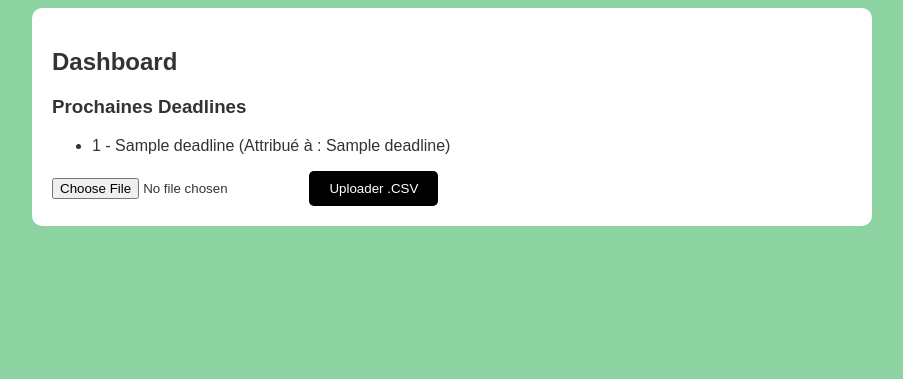
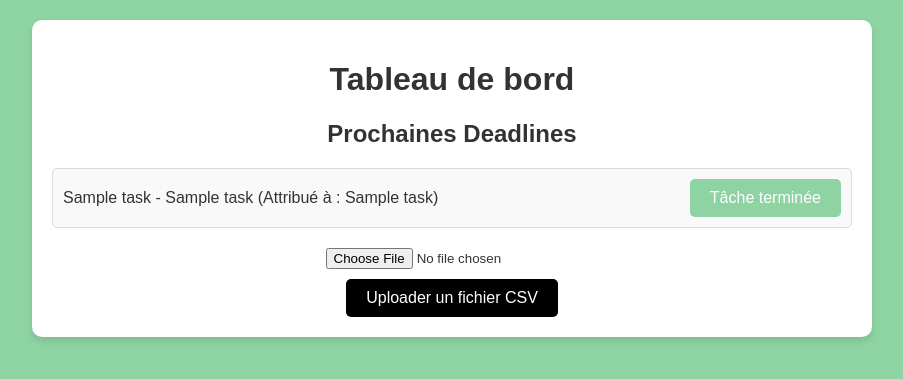
Before and after one commit to thomasrib8/deadline-jungle, a Flask app: template templates/dashboard.html in a window 1280 px wide. Shown: the top 379 px of the page, without its empty margins (188-1091 px from the left). Run offline with Flask 3, Linux system fonts and the light colour scheme; the template is opened without the code that fills it: most values are stand-ins (such as "Sample title", 1, 10 or a date in 2020).

Commit message:
Initial commit

```diff
--- a/app.py
+++ b/app.py
@@ -1,9 +1,9 @@
+import os
 from flask import Flask, render_template, request, redirect, url_for, jsonify
 import sqlite3
 from werkzeug.utils import secure_filename
-import os
-from datetime import datetime
 
+# Initialisation de l'application Flask
 app = Flask(__name__)
 app.config['UPLOAD_FOLDER'] = './uploads'
 app.config['SECRET_KEY'] = 'your_secret_key'
@@ -23,19 +23,22 @@ def init_db():
     conn.commit()
     conn.close()
 
+# Route pour la page de connexion
 @app.route('/')
 def login():
     return render_template('login.html')
 
+# Route pour afficher le tableau de bord
 @app.route('/dashboard')
 def dashboard():
     conn = sqlite3.connect('tasks.db')
     cursor = conn.cursor()
-    cursor.execute("SELECT title, end_date, assigned_to FROM tasks WHERE status='Pending' ORDER BY end_date ASC LIMIT 5")
+    cursor.execute("SELECT id, title, end_date, assigned_to FROM tasks WHERE status='Pending' ORDER BY end_date ASC LIMIT 5")
     deadlines = cursor.fetchall()
     conn.close()
     return render_template('dashboard.html', deadlines=deadlines)
 
+# Route pour uploader un fichier CSV
 @app.route('/upload', methods=['POST'])
 def upload():
     if 'file' not in request.files:
@@ -47,6 +50,7 @@ def upload():
     import_csv(file_path)
     return redirect(url_for('dashboard'))
 
+# Fonction pour importer les données d'un fichier CSV
 def import_csv(file_path):
     conn = sqlite3.connect('tasks.db')
     cursor = conn.cursor()
@@ -58,6 +62,7 @@ def import_csv(file_path):
     conn.commit()
     conn.close()
 
+# Route pour mettre à jour le statut d'une tâche
 @app.route('/update_status/<int:task_id>', methods=['POST'])
 def update_status(task_id):
     conn = sqlite3.connect('tasks.db')
@@ -67,6 +72,8 @@ def update_status(task_id):
     conn.close()
     return redirect(url_for('dashboard'))
 
+# Point d'entrée de l'application
 if __name__ == '__main__':
-    init_db()
-    app.run(debug=True)
+    init_db()  # Initialisation de la base de données
+    port = int(os.environ.get('PORT', 5000))  # Utilisation du port fourni par Render
+    app.run(host='0.0.0.0', port=port, debug=True)
--- a/app/static/css/style.css
+++ /dev/null
@@ -1,27 +0,0 @@
-body {
-    font-family: Arial, sans-serif;
-    background-color: #8ed3a2;
-    color: #333;
-}
-
-.container {
-    max-width: 800px;
-    margin: 0 auto;
-    background: #fff;
-    padding: 20px;
-    border-radius: 10px;
-}
-
-button {
-    background-color: #000;
-    color: #fff;
-    padding: 10px 20px;
-    border: none;
-    cursor: pointer;
-    border-radius: 5px;
-}
-
-button.task-completed {
-    background-color: #8ed3a2;
-    color: #fff;
-}
--- a/requirements.txt
+++ b/requirements.txt
@@ -1,2 +1,3 @@
-Flask==2.3.2
-Werkzeug==2.3.2
+Flask>=2.3,<3.0
+Werkzeug>=2.3.3
+python-dotenv>=1.0.0
--- /dev/null
+++ b/static/css/style.css
@@ -0,0 +1,81 @@
+/* Style général */
+body {
+    font-family: Arial, sans-serif;
+    background-color: #8ed3a2;
+    margin: 0;
+    padding: 0;
+    color: #333;
+}
+
+/* Conteneurs des modules */
+.container {
+    max-width: 800px;
+    margin: 20px auto;
+    background: #fff;
+    padding: 20px;
+    border-radius: 10px;
+    box-shadow: 0 4px 6px rgba(0, 0, 0, 0.1);
+}
+
+/* Titres */
+h1, h2, h3 {
+    color: #333;
+    text-align: center;
+}
+
+/* Listes des tâches */
+.task-list {
+    list-style-type: none;
+    padding: 0;
+}
+
+.task-item {
+    padding: 10px;
+    margin: 10px 0;
+    background-color: #f9f9f9;
+    border: 1px solid #ddd;
+    border-radius: 5px;
+    display: flex;
+    justify-content: space-between;
+    align-items: center;
+}
+
+/* Boutons */
+button {
+    font-size: 16px;
+    padding: 10px 20px;
+    border: none;
+    border-radius: 5px;
+    cursor: pointer;
+    transition: all 0.3s ease;
+}
+
+/* Bouton général */
+button.general {
+    background-color: #000;
+    color: #fff;
+}
+
+button.general:hover {
+    background-color: #333;
+}
+
+/* Bouton tâche terminée */
+button.completed {
+    background-color: #8ed3a2;
+    color: #fff;
+}
+
+button.completed:hover {
+    background-color: #7ec292;
+}
+
+/* Formulaire d'upload */
+form {
+    text-align: center;
+    margin-top: 20px;
+}
+
+input[type="file"] {
+    margin-bottom: 10px;
+}
--- a/templates/dashboard.html
+++ b/templates/dashboard.html
@@ -1,21 +1,29 @@
 <!DOCTYPE html>
 <html lang="en">
 <head>
+    <meta charset="UTF-8">
+    <meta name="viewport" content="width=device-width, initial-scale=1.0">
     <link rel="stylesheet" href="{{ url_for('static', filename='css/style.css') }}">
     <title>Dashboard</title>
 </head>
 <body>
     <div class="container">
-        <h2>Dashboard</h2>
-        <h3>Prochaines Deadlines</h3>
-        <ul>
-            {% for deadline in deadlines %}
-                <li>{{ deadline[0] }} - {{ deadline[1] }} (Attribué à : {{ deadline[2] }})</li>
+        <h1>Tableau de bord</h1>
+        <h2>Prochaines Deadlines</h2>
+        <ul class="task-list">
+            {% for task in deadlines %}
+            <li class="task-item">
+                <span>{{ task[1] }} - {{ task[2] }} (Attribué à : {{ task[3] }})</span>
+                <form action="/update_status/{{ task[0] }}" method="POST" style="margin: 0;">
+                    <button type="submit" class="completed">Tâche terminée</button>
+                </form>
+            </li>
             {% endfor %}
         </ul>
         <form action="/upload" method="POST" enctype="multipart/form-data">
             <input type="file" name="file" required>
-            <button type="submit">Uploader .CSV</button>
+            <br>
+            <button type="submit" class="general">Uploader un fichier CSV</button>
         </form>
     </div>
 </body>
```
Also changed, not shown: templates/login.html (+8 -4 lines), 3 other files.
